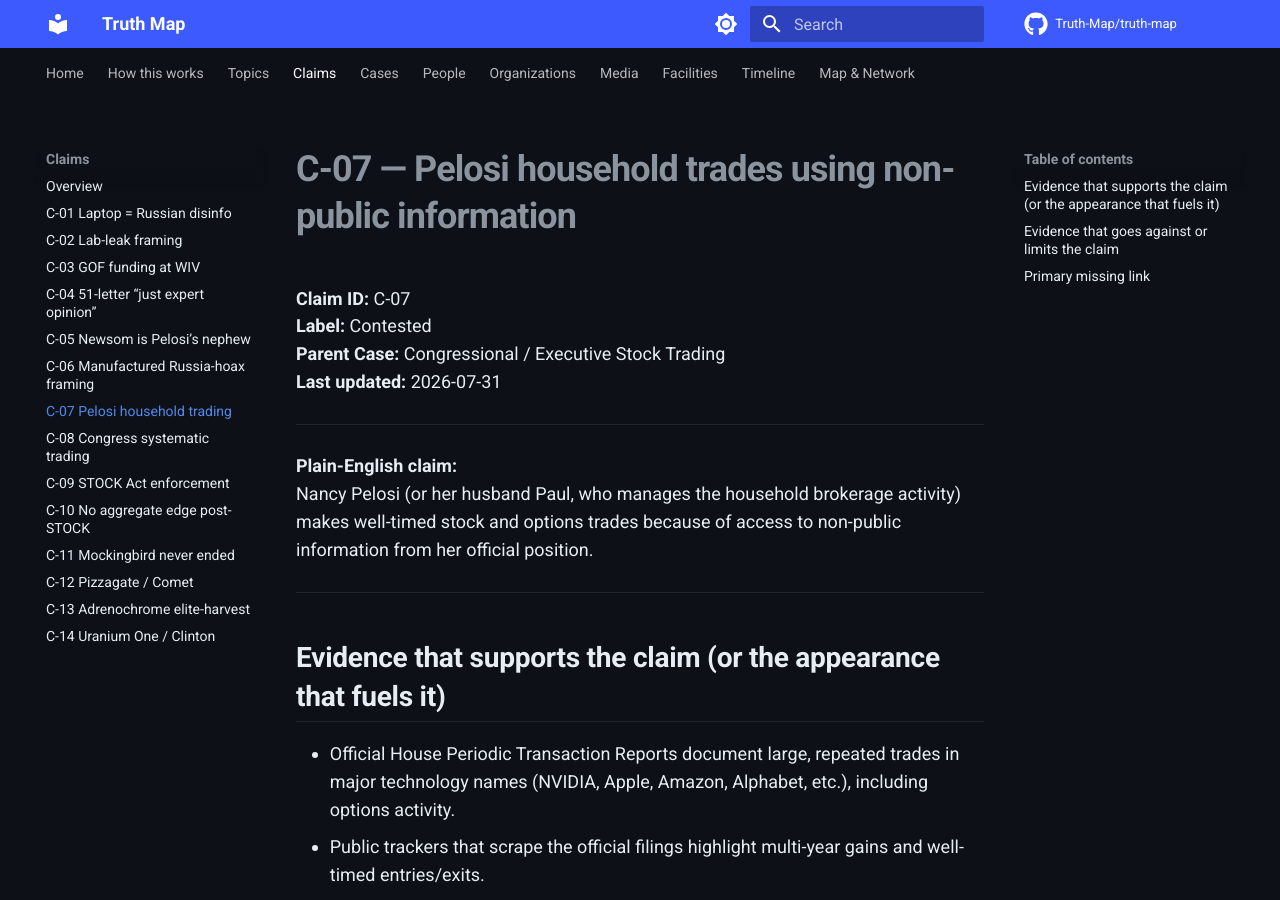
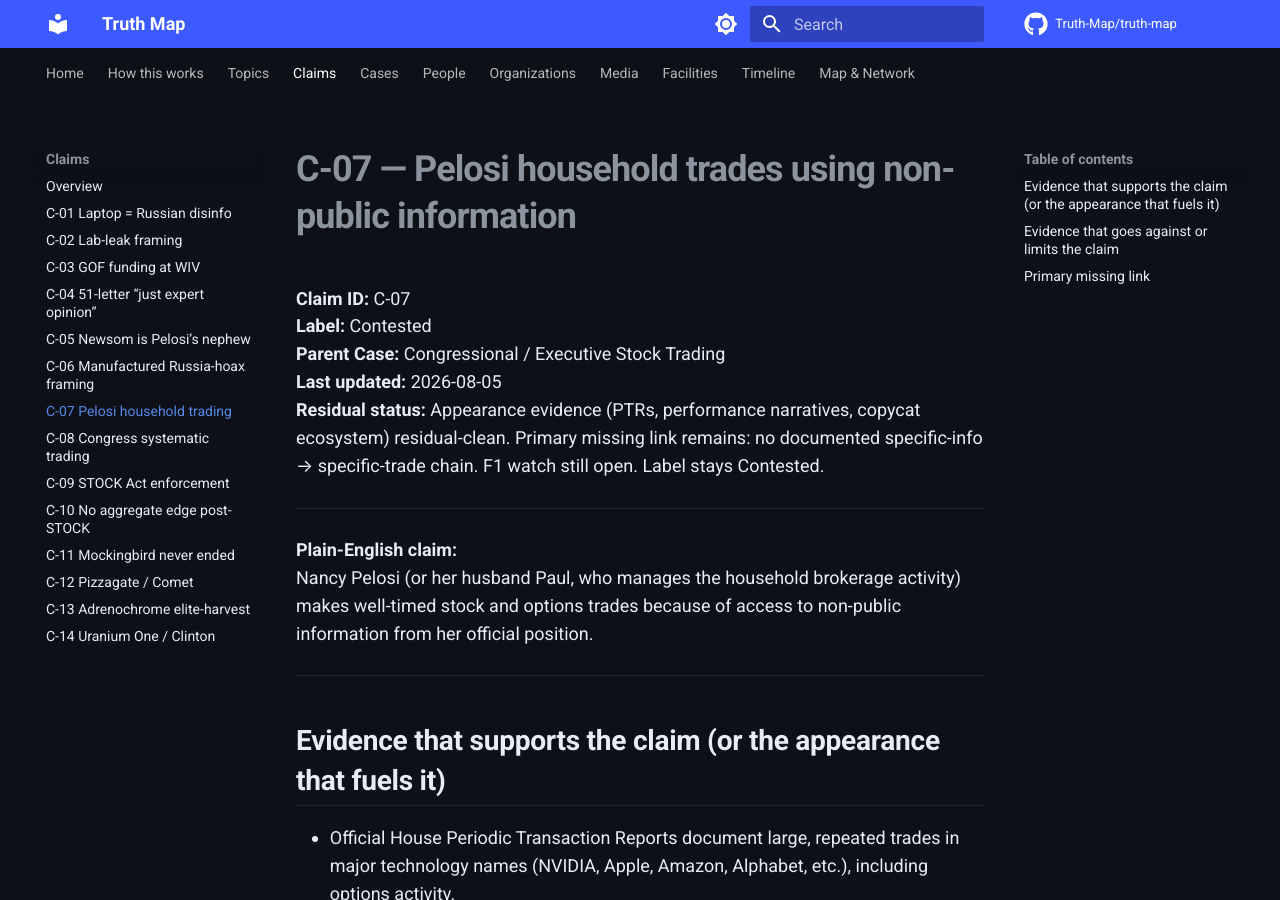
Before and after one commit to BnBCleaners/truth-map, an MkDocs documentation site: the page built from docs/claims/C-07-pelosi-household-nonpublic-info-trading.md, in a window 1280 px wide and 900 px high. Built offline with MkDocs 1.6.1 and Material for MkDocs 9.7.7, drawn with Linux system fonts in a browser that asks for light colours; comment, search, counter and statistics services are not loaded.

Commit message:
Second tight-mirror batch: C-07 — residual status + evidence window

```diff
--- a/docs/claims/C-07-pelosi-household-nonpublic-info-trading.md
+++ b/docs/claims/C-07-pelosi-household-nonpublic-info-trading.md
@@ -3,7 +3,8 @@
 **Claim ID:** C-07
 **Label:** Contested
 **Parent Case:** Congressional / Executive Stock Trading
-**Last updated:** 2026-07-31
+**Last updated:** 2026-08-05
+**Residual status:** Appearance evidence (PTRs, performance narratives, copycat ecosystem) residual-clean. Primary missing link remains: no documented specific-info → specific-trade chain. F1 watch still open. Label stays Contested.
 
 ---
 
```
